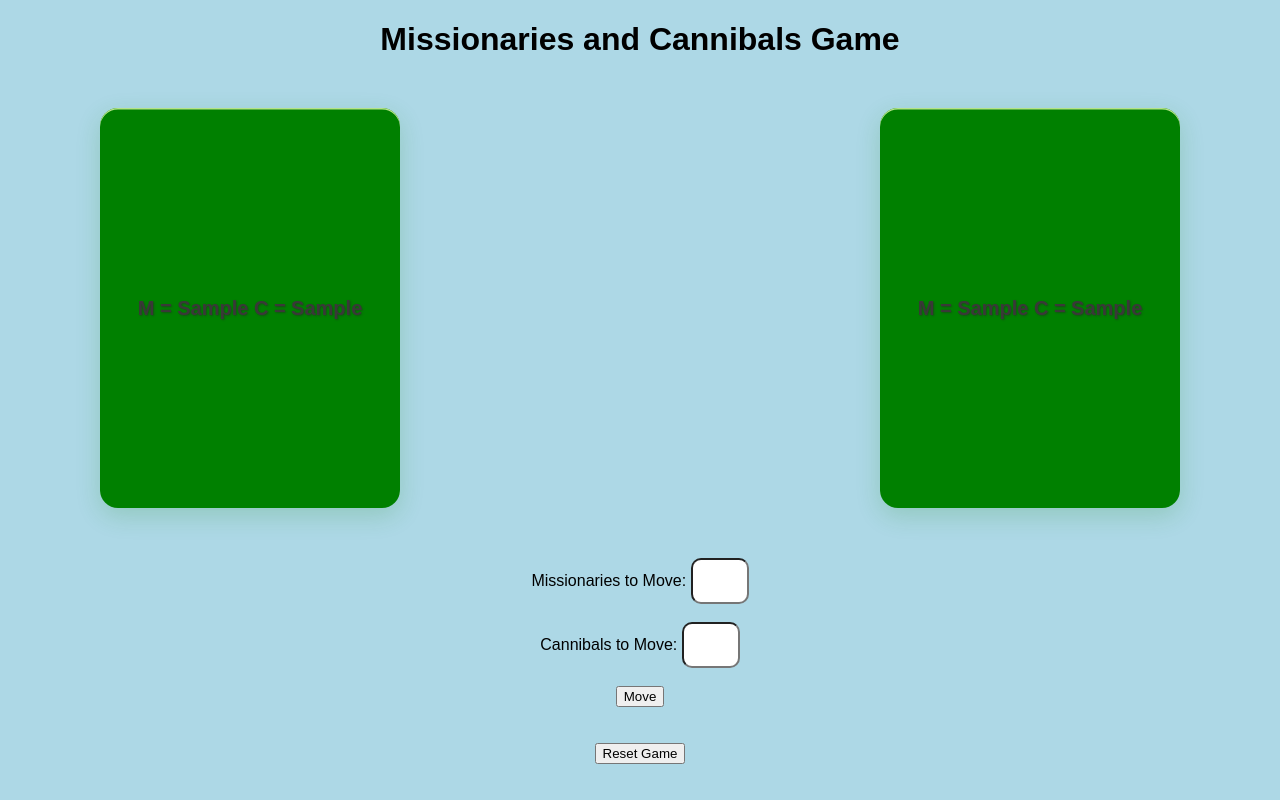
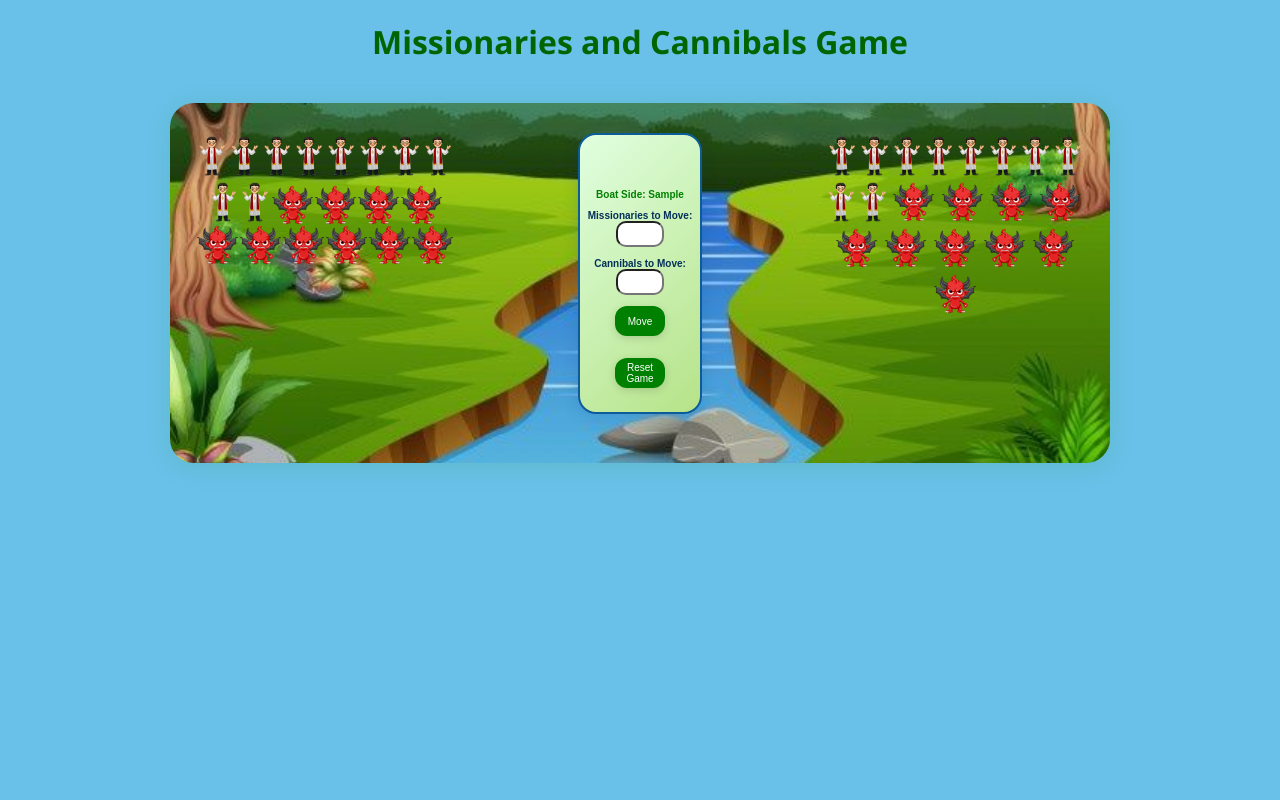
Before and after one commit to SUPRIYA-SAHA12/missionaries-game, a Flask app: template templates/index.html in a window 1280 px wide. Run offline with Flask 3, Linux system fonts and the light colour scheme; the template is opened without the code that fills it: most values are stand-ins (such as "Sample title", 1, 10 or a date in 2020).

Commit message:
Game khalo

```diff
--- a/app.py
+++ b/app.py
@@ -1,6 +1,6 @@
 from flask import Flask, render_template, request, redirect, session, url_for
 
-app = Flask(__name__)
+app = Flask(__name__) #entry point
 app.secret_key = 'secret_key_for_session'
 
 @app.route('/')
--- a/requirements.txt
+++ b/requirements.txt
@@ -0,0 +1 @@
+# 1.
--- a/templates/index.html
+++ b/templates/index.html
@@ -4,26 +4,78 @@
   <title>Missionaries and Cannibals Game</title>
   <link rel="stylesheet" href="{{ url_for('static', filename='style.css') }}">
   <style>
-    body { font-family: Arial; text-align: center;
-        background-color: lightblue;}
-      .status-container{
-        display: flex;
-           justify-content: center;
-          gap: 400px;
-          margin-top: 30px;
-          margin-bottom: 30px;
+    body {
+      font-family: Arial, sans-serif;
+      /* background-image: url("{{ url_for('static', filename='background.jpg') }}");
+      background-size: cover;
+      background-repeat: no-repeat;
+      background-position: center;
+      min-height: 100vh;
+      margin: 0;
+      padding: 0;
+       display: flex;    */
 
    }
-    .status { margin: 20px auto; font-size: 20px;
-          border:2 solid rgb(14, 146, 12); width: 300px;height: 400px;display:flex;align-items: center; justify-content: center;border-radius: 18px; background-color: green;box-shadow: 0 4px 16px gray;color: rgb(58, 56, 56);font-weight: bold;margin-left: auto;margin-right: 40px;margin-top:20px ; text-shadow: 1px 1px 2px #145214;box-shadow: 0 8px 24px 0 rgba(34,139,34,0.2), 0 1.5px 0 #b6e388 inset; }
-    .status2{
-      margin: 20px auto; font-size: 20px;
-          border:2 solid rgb(14, 146, 12); width: 300px;height: 400px;display:flex;align-items: center; justify-content: center;border-radius: 18px; background-color: green;box-shadow: 0 4px 16px gray;color: rgb(58, 56, 56);font-weight: bold;margin-left: 40px;margin-right:auto;margin-top:20px ; text-shadow: 1px 1px 2px #145214;box-shadow: 0 8px 24px 0 rgba(34,139,34,0.2), 0 1.5px 0 #b6e388 inset;
+      .status-container{
+
+         width: 900px;
+    min-height: 300px;
+    margin: 40px auto 0 auto;
+    display: flex;
+    justify-content: space-between;
+    align-items: flex-start;
+    gap: 30px;
+    padding: 30px 20px;
+    border-radius: 24px;
+    background: url('{{ url_for("static", filename="background.jpg") }}') center center/cover no-repeat,
+                linear-gradient(135deg, #e0ffe0 0%, #b6e388 100%);
+    box-shadow: 0 4px 24px rgba(34,139,34,0.15);
+    position: relative;
+
+
+      }
+    .status,.status2 {
+
+      /* background: linear-gradient(135deg, #e0ffe0 0%, #b6e388 100%);
+
+      border-radius: 24px;
+      box-shadow: 0 4px 16px rgba(34,139,34,0.15);
+
+      font-weight: bold;
+      width: 340px;
+      min-height: 180px;
+      padding: 24px 0 24px 0;
+      display: flex;
+      flex-direction: column;
+      align-items: center;
+      justify-content: center;
+      margin: 0 10px;
+      display: flex; */
+       width: 30%;
+       display: flex;
+                 flex-wrap: wrap;
+          justify-content: center;
+        align-items: flex-end;
+
+
+
+        }
+        .game-tittle{
+           text-align: center;
+           font-size: 32px;
+            margin-top: 20px;
+         margin-bottom: 10px;
+          color: darkgreen;
+         font-family: 'Segoe UI', sans-serif;
+           justify-content: center;
+
+        }
+
       .status3{
-
-          width: 400px;
-    margin: 30px auto 0 auto; /* top, auto left/right, 0 bottom */
-    font-size: 22px;
+        width: 120px;
+  min-height: 40px;
+  margin: 0 10px;
+  font-size: 10px;
   border: 2px solid #0d5c99;
   border-radius: 18px;
   background: linear-gradient(135deg, #e0ffe0 0%, #b6e388 100%);
@@ -32,48 +84,110 @@
   font-weight: bold;
   padding: 24px 0;
   text-align: center;
+  display: flex;
+  flex-direction: column;
+  align-items: center;
+  justify-content: center;
 
 
       }
+      .character {
+  height: 80px;
+  margin: 3px;
+  vertical-align: middle;
+  transition: transform 0.3s;
+}
+.character:hover {
+  transform: scale(1.2);
+}
+.button{
 
+  width: 50px;
+  height: 30px;
+  background-color: green;
+  color: white;
+  font-size: 10px;
+  border: none;
+  border-radius: 12px;
+  cursor: pointer;
+  transition: transform 0.2s, box-shadow 0.2s;
+  box-shadow: 0 2px 8px rgba(0,0,0,0.15);
 }
+
+.button:hover {
+  transform: scale(1.08);
+  background-color: #013301;
+  box-shadow: 0 4px 16px rgba(34,139,34,0.25);
+}
+.button:active {
+  transform: scale(0.96);
+  background-color: #020457;
+}
+
+
 
 
   </style>
 </head>
 <body>
-  <h1>Missionaries and Cannibals Game</h1>
+    <h1 class="game-tittle">Missionaries and Cannibals Game</h1>
    <div class="status-container">
 
+
+
     <div class="status">
+
     <!-- M = {{ missionaries_on_left }} C = {{ cannibals_on_left }}
     {% if boat_side == 'Left' %}
     |B-----|
     {% else %}
     |-----B|
     {% endif %} -->
-    M = {{  missionaries_on_left }} C = {{  cannibals_on_left }}
-  </div>
-  <div class="status2">
-     M = {{ missionaries_on_right }} C = {{cannibals_on_right  }}
-  </div>
-</div>
+   <!-- M = {{  missionaries_on_left }} C = {{  cannibals_on_left }} -->
+    {% for i in range(missionaries_on_left) %}
+    <img src="{{ url_for('static', filename='image/missionary.png') }}" alt="Missionary" style="height:40px;vertical-align:middle;" class="character">
+  {% endfor %}
+  {% for i in range(cannibals_on_left) %}
+    <img src="{{ url_for('static', filename='image/cannibal.png') }}" alt="Cannibal" style="height:40px;vertical-align:middle;">
+  {% endfor %}
 
 
+
+
+  </div>
   <div class="status3">
+
   <p style="color: red">{{ message }}</p>
+  <p style="color: green">Boat Side: {{boat_side}}</p>
 
   <form method="POST" action="/move">
     <label>Missionaries to Move: </label>
-    <input type="number" name="missionaries" min="0" max="2" style="width: 50px;height: 40px; border-radius: 10px;" required><br><br>
+    <input type="number" name="missionaries" min="0" max="2" style="width: 40px;height: 20px; border-radius: 10px;" required><br><br>
     <label>Cannibals to Move: </label>
-    <input type="number" name="cannibals" min="0" max="2" style="width: 50px;height: 40px; border-radius: 10px;" required><br><br>
-    <button type="submit">Move</button>
+    <input type="number" name="cannibals" min="0" max="2" style="width: 40px;height: 20px; border-radius: 10px;" required><br><br>
+    <button type="submit" class="button">Move</button>
   </form>
 
   <br><br>
   <form action="/reset">
-    <button>Reset Game</button>
+    <button class="button">Reset Game</button>
+    </div>
+  <div class="status2">
+
+    <br>
+    {% for i in range(missionaries_on_right) %}
+    <img src="{{ url_for('static', filename='image/missionary.png') }}" alt="Missionary" style="height:40px;vertical-align:middle;" class="character">
+  {% endfor %}
+  <br>
+  {% for i in range(cannibals_on_right) %}
+    <img src="{{ url_for('static', filename='image/cannibal.png') }}" alt="Cannibal" style="height:40px;vertical-align:middle;" class="character">
+  {% endfor %}
+
+  </div>
+
+
+
+
     </div>
 
   </form>
```
Also changed, not shown: static/background.jpg (added), static/image/cannibal.png (added), static/image/missionary.png (added), static/missionaries.jpg (added), static/revier.jpg (added). Lines whose indentation alone changed are shown as unchanged.
